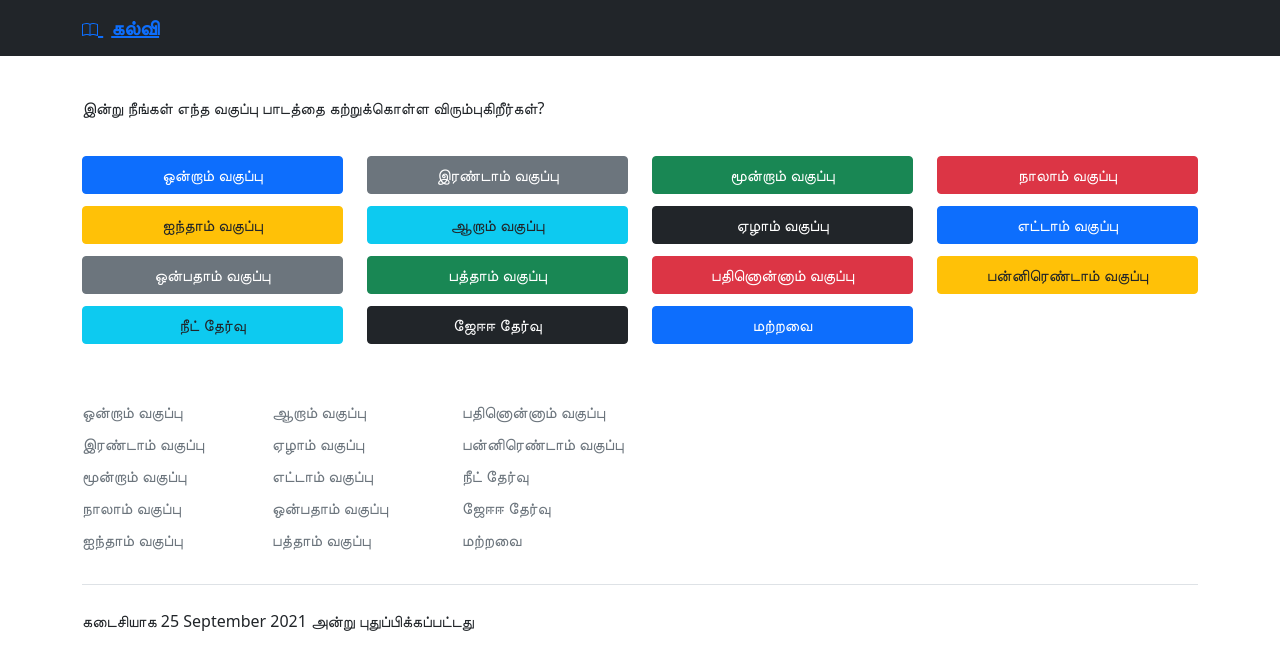
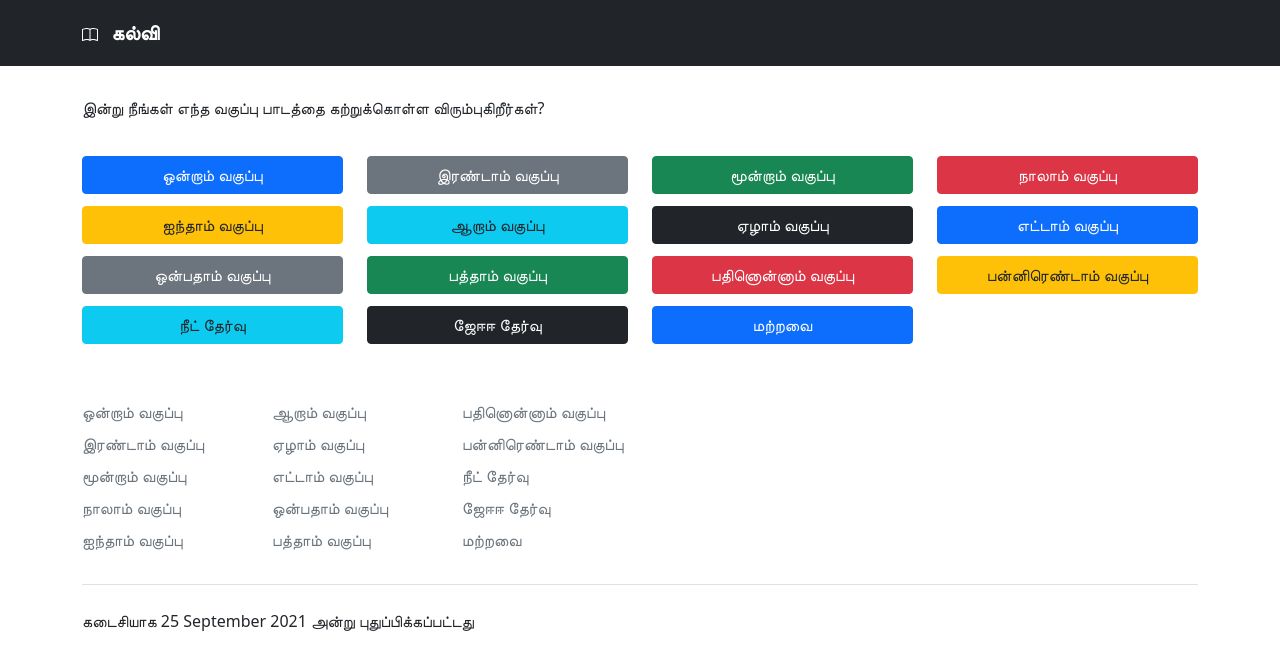
Before and after one commit to kalvitv/kalvitv.github.io, a Jekyll site: the page built from index.html, in a window 1280 px wide. Shown: the top 670 px of the page. Built offline with Jekyll 4.4.1, drawn with Linux system fonts in a browser that asks for light colours.

Commit message:
Apply style to brand logo

```diff
--- a/_layouts/default.html
+++ b/_layouts/default.html
@@ -15,7 +15,7 @@
     <div class="navbar navbar-expand-md navbar-dark fixed-top bg-dark">
       <div class="container">
         <span class="navbar-brand d-flex align-items-center">
-          <a href="{{ '/' | absolute_url }}" >
+          <a class="navbar-brand" href="{{ '/' | absolute_url }}" >
           <svg xmlns="http://www.w3.org/2000/svg" width="16" height="16" fill="currentColor" class="bi bi-book" viewBox="0 0 16 16">
             <path d="M1 2.828c.885-.37 2.154-.769 3.388-.893 1.33-.134 2.458.063 3.112.752v9.746c-.935-.53-2.12-.603-3.213-.493-1.18.12-2.37.461-3.287.811V2.828zm7.5-.141c.654-.689 1.782-.886 3.112-.752 1.234.124 2.503.523 3.388.893v9.923c-.918-.35-2.107-.692-3.287-.81-1.094-.111-2.278-.039-3.213.492V2.687zM8 1.783C7.015.936 5.587.81 4.287.94c-1.514.153-3.042.672-3.994 1.105A.5.5 0 0 0 0 2.5v11a.5.5 0 0 0 .707.455c.882-.4 2.303-.881 3.68-1.02 1.409-.142 2.59.087 3.223.877a.5.5 0 0 0 .78 0c.633-.79 1.814-1.019 3.222-.877 1.378.139 2.8.62 3.681 1.02A.5.5 0 0 0 16 13.5v-11a.5.5 0 0 0-.293-.455c-.952-.433-2.48-.952-3.994-1.105C10.413.809 8.985.936 8 1.783z"/>
           </svg>
```
